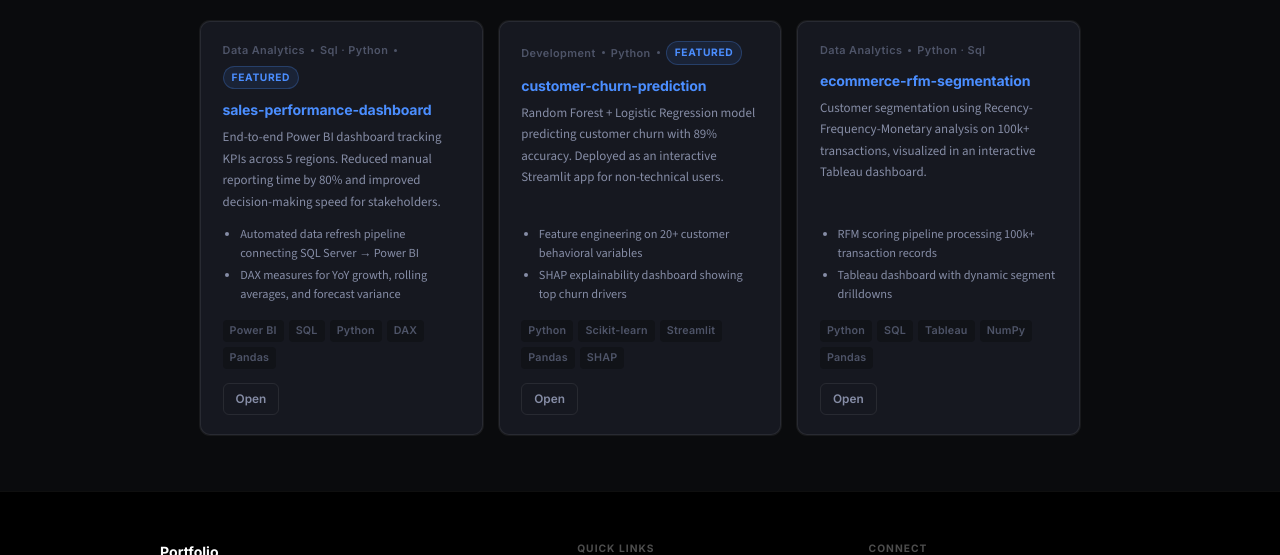
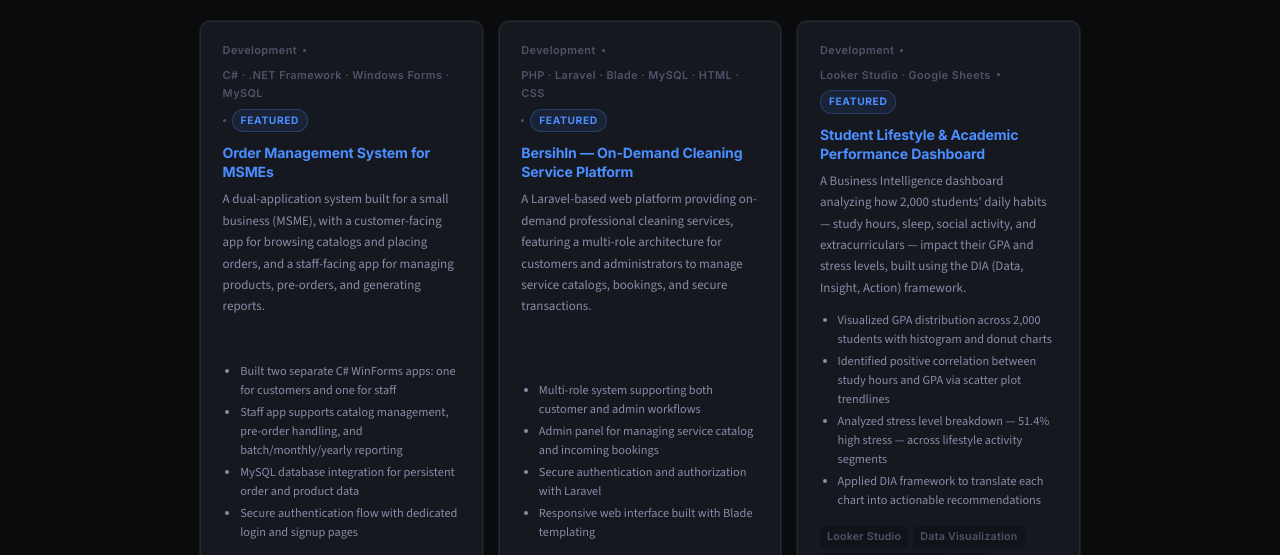
Before and after one commit to rubyarthalia/Ruby-Portfolio, a plain HTML site: page index.html in a window 1280 px wide. Shown: the part 1200-1755 px from the top of the page. Drawn offline with nearby package versions, Linux system fonts and the light colour scheme; no server answers.

Commit message:
nambahin bbrp proejct

```diff
--- a/js/projects-data.js
+++ b/js/projects-data.js
@@ -26,115 +26,128 @@
 
 const PROJECTS = [
   {
-    id: 1, featured: true,
-    type: "analyst", langs: ["sql", "python"],
-    title: "sales-performance-dashboard",
-    desc: "End-to-end Power BI dashboard tracking KPIs across 5 regions. Reduced manual reporting time by 80% and improved decision-making speed for stakeholders.",
+    id: 1,
+    featured: true,
+    type: "Development",
+    langs: ["C#", ".NET Framework", "Windows Forms", "MySQL"],
+    title: "Order Management System for MSMEs",
+    desc: "A dual-application system built for a small business (MSME), with a customer-facing app for browsing catalogs and placing orders, and a staff-facing app for managing products, pre-orders, and generating reports.",
     bullets: [
-      "Automated data refresh pipeline connecting SQL Server → Power BI",
-      "DAX measures for YoY growth, rolling averages, and forecast variance"
+      "Built two separate C# WinForms apps: one for customers and one for staff",
+      "Staff app supports catalog management, pre-order handling, and batch/monthly/yearly reporting",
+      "MySQL database integration for persistent order and product data",
+      "Secure authentication flow with dedicated login and signup pages"
     ],
-    tags: ["Power BI", "SQL", "Python", "DAX", "Pandas"],
-    repo: "yourusername/sales-performance-dashboard",
+    tags: ["C#", ".NET", "Windows Forms", "MySQL", "Desktop App"],
+    repo: "rubyarthalia/Order-Management-System-for-MSMEs",
     demo: null,
-    ghUrl: "https://github.com/yourusername/sales-performance-dashboard"
   },
+
   {
-    id: 2, featured: true,
-    type: "develop", langs: ["python"],
-    title: "customer-churn-prediction",
-    desc: "Random Forest + Logistic Regression model predicting customer churn with 89% accuracy. Deployed as an interactive Streamlit app for non-technical users.",
+    id: 2,
+    featured: true,
+    type: "Development",
+    langs: ["PHP", "Laravel", "Blade", "MySQL", "HTML", "CSS"],
+    title: "BersihIn — On-Demand Cleaning Service Platform",
+    desc: "A Laravel-based web platform providing on-demand professional cleaning services, featuring a multi-role architecture for customers and administrators to manage service catalogs, bookings, and secure transactions.",
     bullets: [
-      "Feature engineering on 20+ customer behavioral variables",
-      "SHAP explainability dashboard showing top churn drivers"
+      "Multi-role system supporting both customer and admin workflows",
+      "Admin panel for managing service catalog and incoming bookings",
+      "Secure authentication and authorization with Laravel",
+      "Responsive web interface built with Blade templating"
     ],
-    tags: ["Python", "Scikit-learn", "Streamlit", "Pandas", "SHAP"],
-    repo: "yourusername/customer-churn-prediction",
+    tags: ["Laravel", "PHP", "MySQL", "Blade", "Web App"],
+    repo: "rubyarthalia/BersihIn",
     demo: null,
-    ghUrl: "https://github.com/yourusername/customer-churn-prediction"
   },
+
   {
-    id: 3, featured: false,
-    type: "analyst", langs: ["python", "sql"],
-    title: "ecommerce-rfm-segmentation",
-    desc: "Customer segmentation using Recency-Frequency-Monetary analysis on 100k+ transactions, visualized in an interactive Tableau dashboard.",
+    id: 3,
+    featured: false,
+    type: "Development",
+    langs: ["C#", ".NET", "Windows Forms"],
+    title: "Simple Cashier App",
+    desc: "A desktop cashier system for restaurants, handling table selection, food and drink ordering by category, payment processing, and receipt generation.",
     bullets: [
-      "RFM scoring pipeline processing 100k+ transaction records",
-      "Tableau dashboard with dynamic segment drilldowns"
+      "Categorized menu interface with separate modules for food and drinks",
+      "Table management system for dine-in order tracking",
+      "Integrated payment module with automatic total calculation",
+      "Receipt (Nota) generation after successful transaction"
     ],
-    tags: ["Python", "SQL", "Tableau", "NumPy", "Pandas"],
-    repo: "yourusername/ecommerce-rfm-segmentation",
+    tags: ["C#", ".NET", "Windows Forms", "Desktop App"],
+    repo: "rubyarthalia/Simple-Cashier-App",
     demo: null,
-    ghUrl: "https://github.com/yourusername/ecommerce-rfm-segmentation"
   },
+
   {
-    id: 4, featured: false,
-    type: "develop", langs: ["python", "sql"],
-    title: "job-listings-scraper",
-    desc: "Automated web scraping pipeline collecting job listing data from 3 platforms, storing to PostgreSQL and sending daily digest emails.",
+    id: 4,
+    featured: false,
+    type: "Analytics",
+    langs: ["Python", "Jupyter Notebook", "Pandas", "NumPy", "Scikit-learn", "Matplotlib"],
+    title: "Data Mining Collection",
+    desc: "A semester-long collection of Jupyter Notebooks covering the full data mining workflow — from data cleaning and EDA to machine learning techniques including clustering and classification.",
     bullets: [
-      "Scrapers for 3 Indonesian job platforms with deduplication logic",
-      "Airflow DAG scheduling with failure alerts via email"
+      "Hands-on data cleaning and preprocessing across multiple real datasets",
+      "Exploratory data analysis (EDA) with Matplotlib and Pandas",
+      "Applied ML models including clustering (K-Means) and classification algorithms",
+      "Structured weekly progression documenting growth across the semester"
     ],
-    tags: ["Python", "BeautifulSoup", "PostgreSQL", "Airflow"],
-    repo: "yourusername/job-listings-scraper",
+    tags: ["Python", "Pandas", "NumPy", "Scikit-learn", "Matplotlib", "EDA", "Machine Learning"],
+    repo: "rubyarthalia/DataMining_Ruby",
     demo: null,
-    ghUrl: "https://github.com/yourusername/job-listings-scraper"
   },
+
   {
-    id: 5, featured: false,
-    type: "analyst", langs: ["python", "r"],
-    title: "idx-stock-eda",
-    desc: "Exploratory analysis on Indonesian Stock Exchange (IDX) data including correlation heatmaps, rolling averages, and sector volatility comparisons.",
+    id: 5,
+    featured: false,
+    type: "Development",
+    langs: ["HTML", "CSS", "JavaScript"],
+    title: "Flora Calculator",
+    desc: "A responsive, nature-themed web calculator with keyboard support, light/dark mode toggle, calculation history display, and a clean UI — built entirely with vanilla HTML, CSS, and JavaScript.",
     bullets: [
-      "Cleaned and processed 5 years of IDX OHLCV data",
-      "Interactive Plotly charts with Bollinger Bands and rolling correlation"
+      "Full keyboard support for fast arithmetic input",
+      "Light/dark mode toggle with nature-inspired icons",
+      "Calculation history display for tracking previous operations",
+      "Responsive layout that works across screen sizes"
     ],
-    tags: ["Python", "R", "Plotly", "Pandas", "Statsmodels"],
-    repo: "yourusername/idx-stock-eda",
-    demo: null,
-    ghUrl: "https://github.com/yourusername/idx-stock-eda"
+    tags: ["HTML", "CSS", "JavaScript", "Responsive Design", "Frontend"],
+    repo: "rubyarthalia/Flora-Calculator",
+    demo: "https://rubyarthalia.github.io/Flora-Calculator",
   },
+
   {
-    id: 6, featured: false,
-    type: "analyst", langs: ["sql"],
-    title: "hospital-wait-time-analytics",
-    desc: "SQL-based patient flow analysis identifying operational bottlenecks. Findings contributed to a 22% reduction in average patient wait times.",
+    id: 6,
+    featured: true,
+    type: "Analytics",
+    langs: ["Looker Studio", "Google Sheets"],
+    title: "Student Lifestyle & Academic Performance Dashboard",
+    desc: "A Business Intelligence dashboard analyzing how 2,000 students' daily habits — study hours, sleep, social activity, and extracurriculars — impact their GPA and stress levels, built using the DIA (Data, Insight, Action) framework.",
     bullets: [
-      "Window functions to calculate queue build-up by hour of day",
-      "Power BI report highlighting peak bottleneck windows for management"
+      "Visualized GPA distribution across 2,000 students with histogram and donut charts",
+      "Identified positive correlation between study hours and GPA via scatter plot trendlines",
+      "Analyzed stress level breakdown — 51.4% high stress — across lifestyle activity segments",
+      "Applied DIA framework to translate each chart into actionable recommendations"
     ],
-    tags: ["SQL", "Power BI", "Excel"],
-    repo: "yourusername/hospital-wait-time-analytics",
-    demo: null,
-    ghUrl: "https://github.com/yourusername/hospital-wait-time-analytics"
+    tags: ["Looker Studio", "Data Visualization", "Business Intelligence", "EDA"],
+    repo: null,
+    demo: "https://lookerstudio.google.com/reporting/4636341d-dd38-4b8e-8ec5-eb55537626cd",
   },
+
   {
-    id: 7, featured: false,
-    type: "develop", langs: ["python"],
-    title: "sentiment-analysis-reviews",
-    desc: "NLP pipeline classifying Indonesian-language product reviews using fine-tuned IndoBERT, achieving 91% F1-score on the held-out test set.",
+    id: 7,
+    featured: true,
+    type: "Analytics",
+    langs: ["Python", "Pandas", "NumPy", "Looker Studio", "Google BigQuery", "SQL"],
+    title: "Telco Customer Churn Data Warehouse & Dashboard",
+    desc: "An end-to-end data warehousing project on a 7,044-customer telco dataset — from ETL pipeline and star schema design in BigQuery, to a 2-page Looker Studio dashboard tracking churn behavior, revenue, and at-risk customer segments.",
     bullets: [
-      "Fine-tuned IndoBERT on 15k labeled Indonesian reviews",
-      "FastAPI inference endpoint for real-time classification"
+      "Built full ETL pipeline in Python: cleaned null values, converted data types, encoded categorical columns, and grouped churn reasons into 5 categories",
+      "Designed a star schema with 1 fact table and 7 dimension tables (Customer, Location, Services, Addons, Streaming, Payment, Churn), loaded into Google BigQuery",
+      "Dashboard Page 1: tracked 26.7% churn rate, 1,870 at-risk customers, churn by gender/senior/partner/dependents, tenure distribution, and top-paying customers",
+      "Dashboard Page 2: visualized add-on adoption, bundle usage (68.6%), churn by city/contract/payment method, churn reasons, and high-risk customer list"
     ],
-    tags: ["Python", "HuggingFace", "PyTorch", "FastAPI", "BERT"],
-    repo: "yourusername/sentiment-analysis-reviews",
-    demo: null,
-    ghUrl: "https://github.com/yourusername/sentiment-analysis-reviews"
-  },
-  {
-    id: 8, featured: false,
-    type: "analyst", langs: ["python", "sql"],
-    title: "geospatial-retail-heatmap",
-    desc: "Folium + GeoPandas visualization of retail foot-traffic patterns in Surabaya. Used by management to identify optimal expansion locations.",
-    bullets: [
-      "Processed GPS check-in data with GeoPandas spatial joins",
-      "Folium choropleth heatmap with district-level density overlays"
-    ],
-    tags: ["Python", "GeoPandas", "Folium", "SQL", "Plotly"],
-    repo: "yourusername/geospatial-retail-heatmap",
-    demo: null,
-    ghUrl: "https://github.com/yourusername/geospatial-retail-heatmap"
+    tags: ["Python", "Pandas", "ETL", "BigQuery", "SQL", "Looker Studio", "Data Warehouse", "Star Schema"],
+    repo: null,
+    demo: "https://lookerstudio.google.com/reporting/f1a12446-bcbe-4757-bf82-92fb503929af",
   },
 ];
```
Also changed, not shown: about.html (+11 -2 lines).
